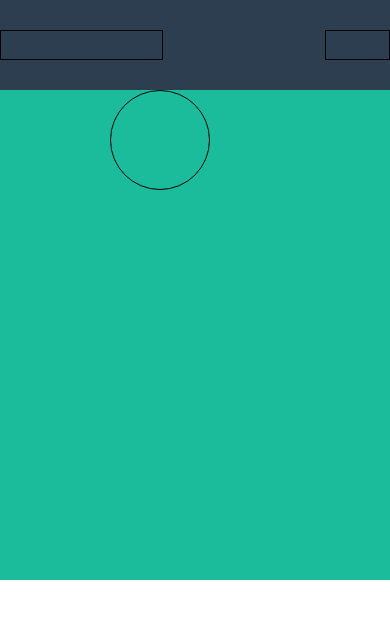
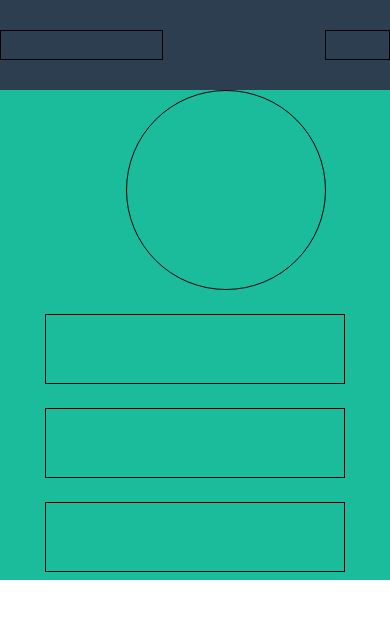
Before and after one commit to RominaMalimban/html-css-bootstrap-freelancer, a plain HTML site: page index.html in a window 390 px wide. Drawn offline with nearby package versions, Linux system fonts and the light colour scheme.

Commit message:
prova sub-header smartphone version

```diff
--- a/css/style.css
+++ b/css/style.css
@@ -5,8 +5,6 @@
     justify-content: center;
     align-items: center;
 }
-
-
 
 .block{
     /* debug */
@@ -22,8 +20,14 @@
 
 .logo{
     /* debug */
-    width: 100px;
-    height: 100px;
+    width: 200px;
+    height: 200px;
     border: 1px solid #000;
     border-radius: 50%;
 }
+
+.testo_subheader{
+    width: 300px;
+    height: 70px;
+    border: 1px solid #000;
+}
--- a/index.html
+++ b/index.html
@@ -29,15 +29,20 @@
         <!--subheader  -->
         <div class="sub_header">
             <div class="container">
-                <div class="row justify-content-center ">
-                    <div class="col-6 ">
+                <div class="row justify-content-center mb-4">
+                    <div class="col-5">
                         <div class="logo"></div>
                     </div>
-
                 </div>
-                <div class="row"></div>
-                <div class="row"></div>
-                <div class="row"></div>
+                <div class="row justify-content-center mb-4">
+                    <div class="testo_subheader col-8"></div>
+                </div>
+                <div class="row justify-content-center mb-4">
+                    <div class="testo_subheader col-8"></div>
+                </div>
+                <div class="row justify-content-center mb-4">
+                    <div class="testo_subheader col-8"></div>
+                </div>
             </div>
         </div>
 
```
